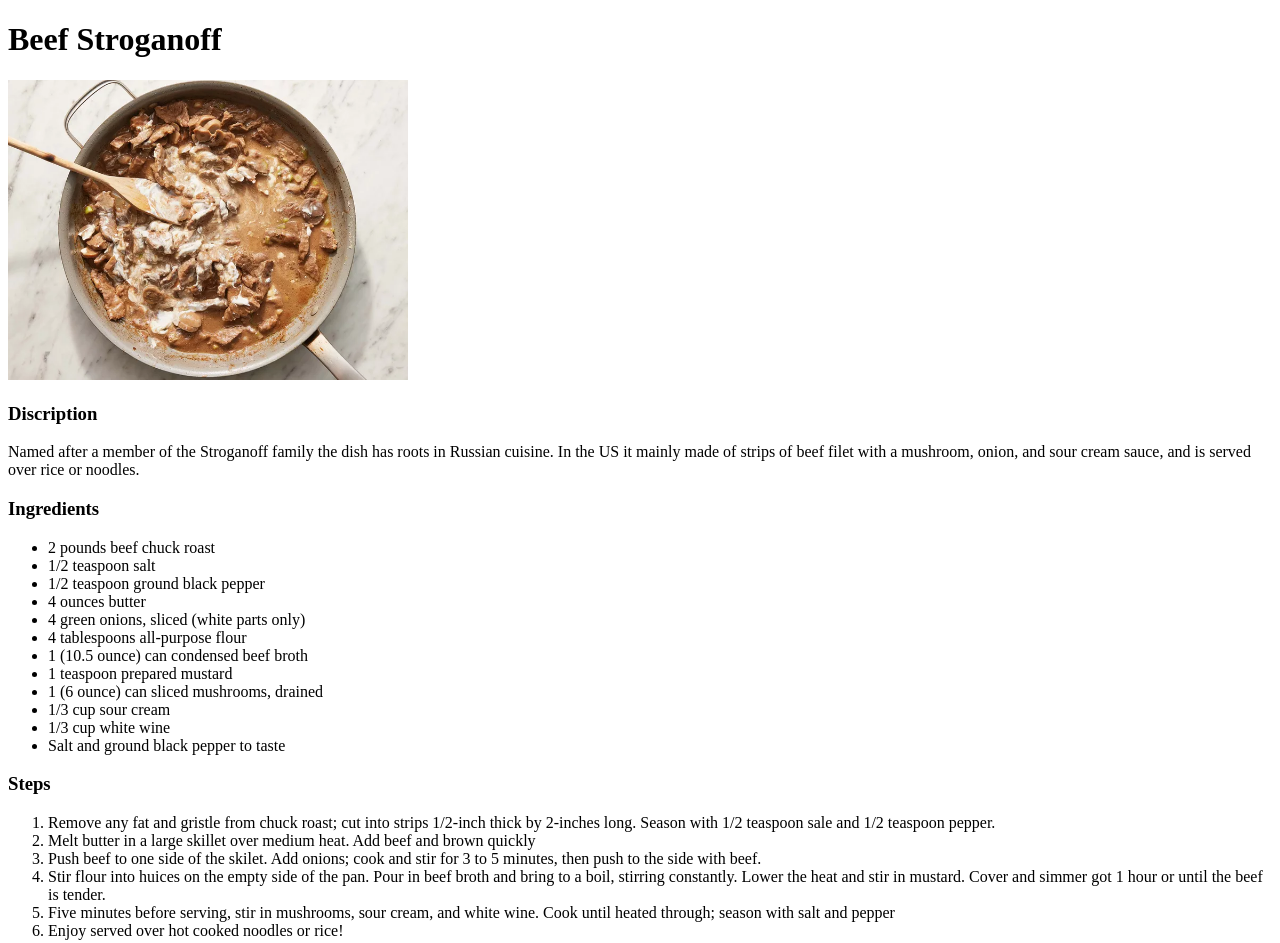
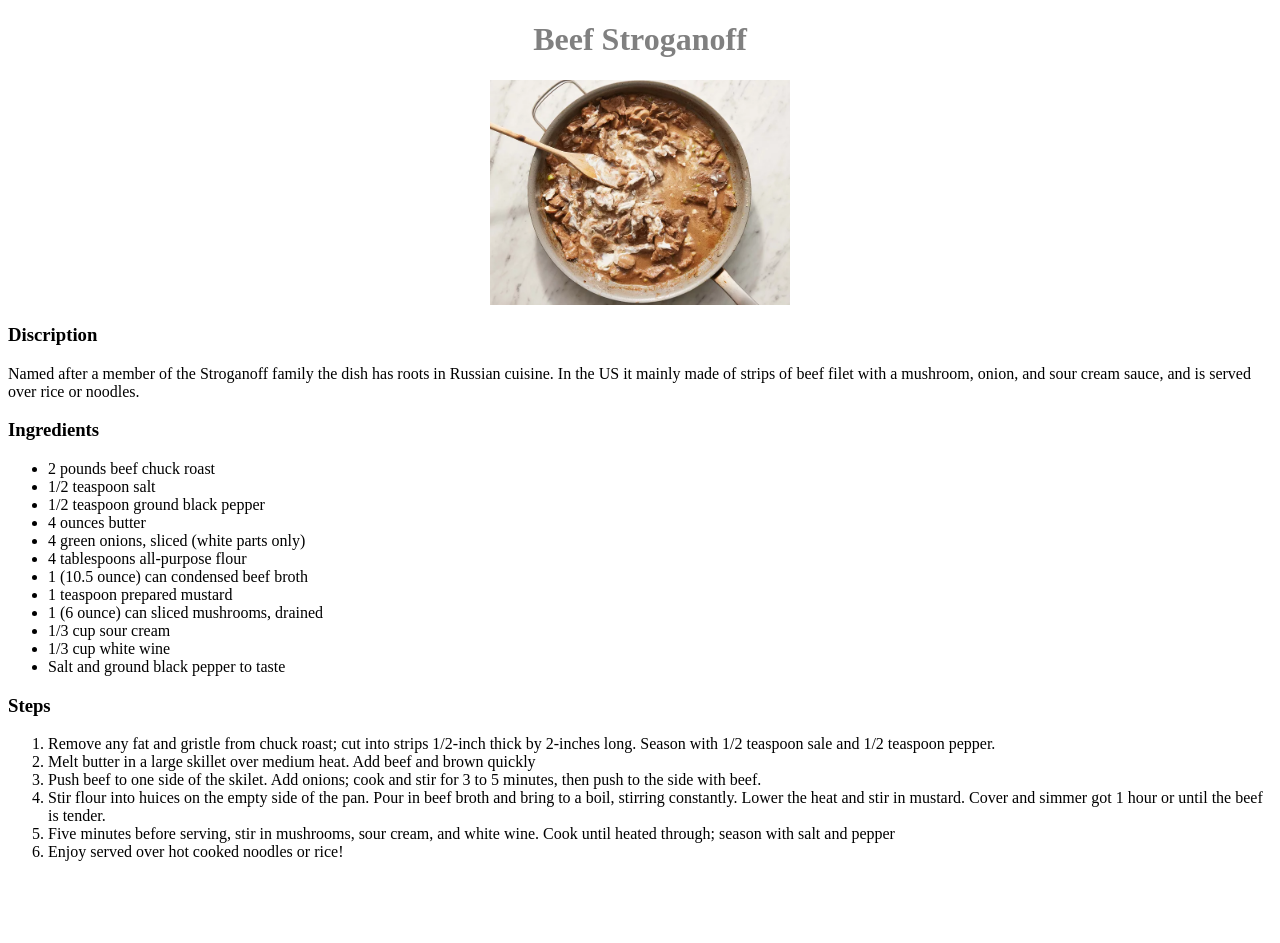
Before and after one commit to MegaK30/odin-recipes, a plain HTML site: page recipes/beef-stroganoff.html in a window 1280 px wide. After the commit the page ends 877 px from the top, so only its background shows below. Drawn offline with Linux system fonts and the light colour scheme.

Commit message:
Created classed title and img on styles.css in recipes folder. Added classes title and img to recipes

```diff
--- a/recipes/beef-stroganoff.html
+++ b/recipes/beef-stroganoff.html
@@ -5,12 +5,13 @@
     <meta http-equiv="X-UA-Compatible" content="IE=edge">
     <meta name="viewport" content="width=device-width, initial-scale=1.0">
     <title>Beef Stroganoff</title>
+    <link rel="stylesheet" href="styles.css">
 </head>
 
 <body>
 
-    <h1>Beef Stroganoff</h1>
-    <img src ="../images/beef-stroganoff.jpg" alt="Beef Stroganoff in a bowl with a spoon" height="300" witdh="300">
+    <h1 class="title">Beef Stroganoff</h1>
+    <img src ="../images/beef-stroganoff.jpg" alt="Beef Stroganoff in a bowl with a spoon" class="img">
 
     <h3><p>Discription</p></h3>
 
--- /dev/null
+++ b/recipes/styles.css
@@ -0,0 +1,12 @@
+.title {
+    text-align: center;
+    color: gray;
+}
+
+.img {
+    display : block;
+    margin-left: auto;
+    margin-right: auto;
+    height: auto;
+    width: 300px;
+}
--- a/styles.css
+++ b/styles.css
@@ -0,0 +1,4 @@
+.center {
+    text-align: center;
+    color: blue;
+}
```
Also changed, not shown: index.html (+2 -2 lines), recipes/chicken-divan.html (+3 -2 lines), recipes/zigni.html (+3 -2 lines).
